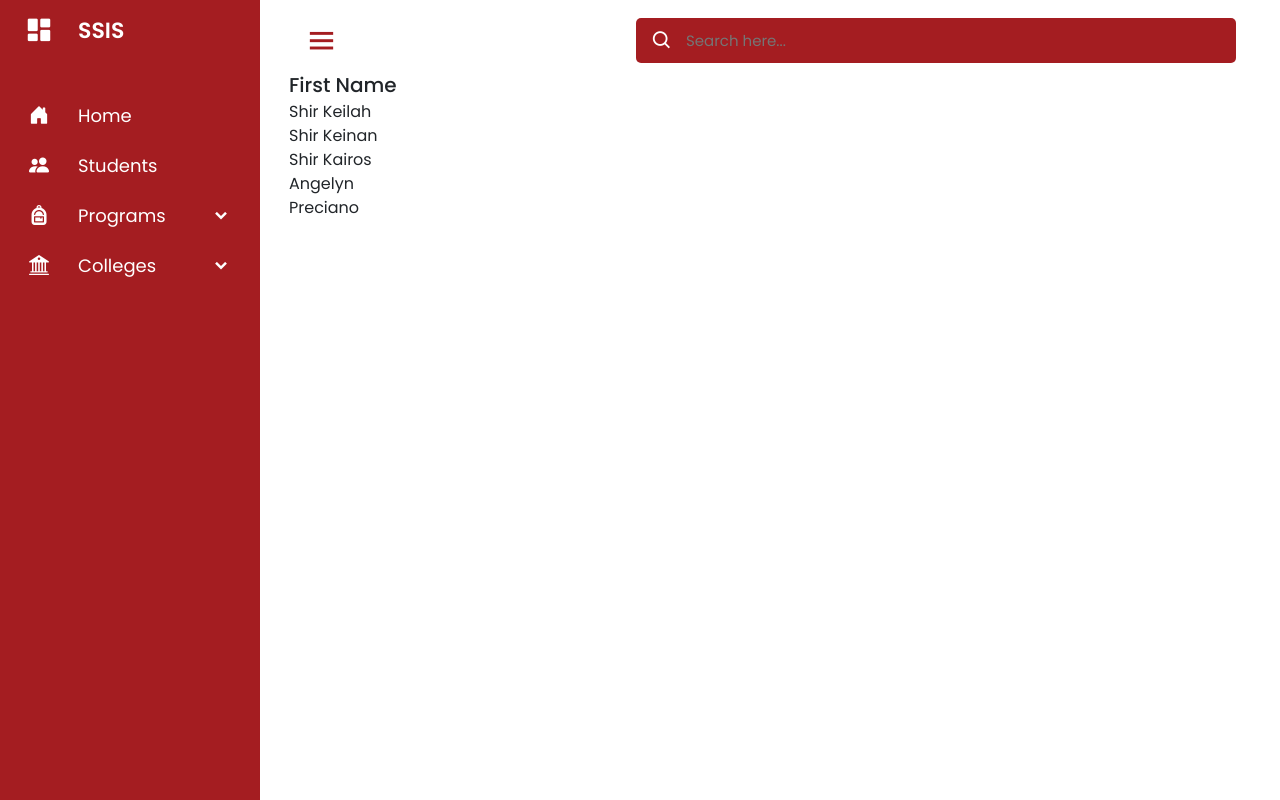
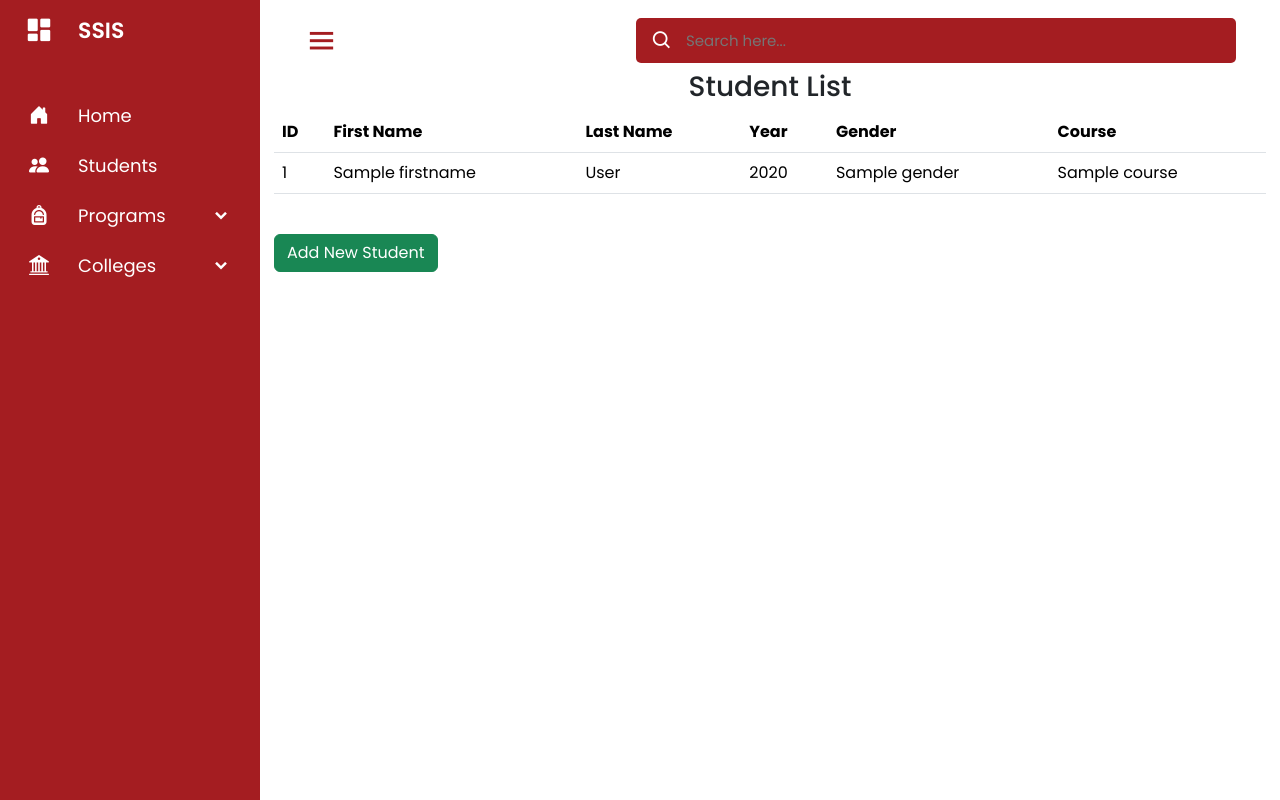
Before and after one commit to kunnow/SSIS2_CCC181, a Flask app: template web/templates/programs.html in a window 1280 px wide. Run offline with Flask 3, Linux system fonts and the light colour scheme; the template is opened without the code that fills it: most values are stand-ins (such as "Sample title", 1, 10 or a date in 2020).

Commit message:
extra state

```diff
--- a/web/templates/programs.html
+++ b/web/templates/programs.html
@@ -12,15 +12,94 @@
 
     {% block content %}
 
-    <div class="students">
-        <div class="data firstname">
-            <span class="data-title">First Name</span>
-            <span class="data-list">Shir Keilah</span>
-            <span class="data-list">Shir Keinan</span>
-            <span class="data-list">Shir Kairos</span>
-            <span class="data-list">Angelyn</span>
-            <span class="data-list">Preciano</span>
+    <h3 id="studListTitle" align="center">Student List</h3>
+    <table id="studentTable" class="table">
+        <thead>
+            <tr>
+                <th>ID</th>
+                <th>First Name</th>
+                <th>Last Name</th>
+                <th>Year</th>
+                <th>Gender</th>
+                <th>Course</th>
+            </tr>
+        </thead>
+        <tbody>
+            {% for student in students %}
+            <tr>
+                <td>{{ student.id }}</td>
+                <td>{{ student.firstname }}</td>
+                <td>{{ student.lastname }}</td>
+                <td>{{ student.year }}</td>
+                <td>{{ student.gender }}</td>
+                <td>{{ student.course }}</td>
+            </tr>
+            {% endfor %}
+        </tbody>
+    </table>
+    <br/>
+
+    <button id="showFormBtn" class="btn btn-success" onclick="showForm()">Add New Student</button>
+    <form id="studentForm" method="POST" action="/" style="display: none; margin-top: 20px;">
+        <h3 align="center">New Student</h3>
+
+        <div class="form-group">
+            <label for="id">ID Number</label>
+            <input type="text" class="form-control" id="id" name="id" placeholder="e.g. 2023-0001"
+                pattern="^\d{4}-\d{4}$" title="ID must be in the format ####-####" required />
         </div>
+
+        <div class="form-group">
+            <label for="firstName">First Name</label>
+            <input type="text" class="form-control" id="firstName" name="firstname" placeholder="Enter first name" required />
+        </div>
+
+        <div class="form-group">
+            <label for="lastName">Last Name</label>
+            <input type="text" class="form-control" id="lastName" name="lastname" placeholder="Enter last name" required />
+        </div>
+
+        <div class="form-group">
+            <label for="year">Year Level</label>
+            <input type="number" class="form-control" id="year" name="year" min="1" max="4" placeholder="Enter year level (1-4)" required />
+        </div>
+
+        <div class="form-group">
+            <label for="gender">Gender</label>
+            <select class="form-control" id="gender" name="gender" required>
+                <option value="" disabled selected>Select Gender</option>
+                <option value="M">Male</option>
+                <option value="F">Female</option>
+                <option value="O">Other</option>
+            </select>
+        </div>
+
+        <div class="form-group">
+            <label for="program">Course Code</label>
+            <input type="text" class="form-control" id="program" name="course" placeholder="e.g. BSCS" />
+        </div>
+
+        <br/>
+        <button type="submit" class="btn btn-primary">Submit</button>
+        <button type="button" class="btn btn-secondary" onclick="cancelForm()">Cancel</button>
+    </form>
+
+    <script>
+        function showForm() {
+            document.getElementById("studentForm").style.display = "block";
+            document.getElementById("studentTable").style.display = "none";
+            document.getElementById("studListTitle").style.display = "none";
+            document.getElementById("showFormBtn").style.display = "none";
+        }
+
+        function cancelForm() {
+            document.getElementById("studentForm").reset();
+            document.getElementById("studentForm").style.display = "none";
+            document.getElementById("studentTable").style.display = "table";
+            document.getElementById("studListTitle").style.display = "block";
+            document.getElementById("showFormBtn").style.display = "block";
+        }
+    </script>
 
     {% endblock %}
 </body>
```
Also changed, not shown: web/templates/students.html (indentation only).
